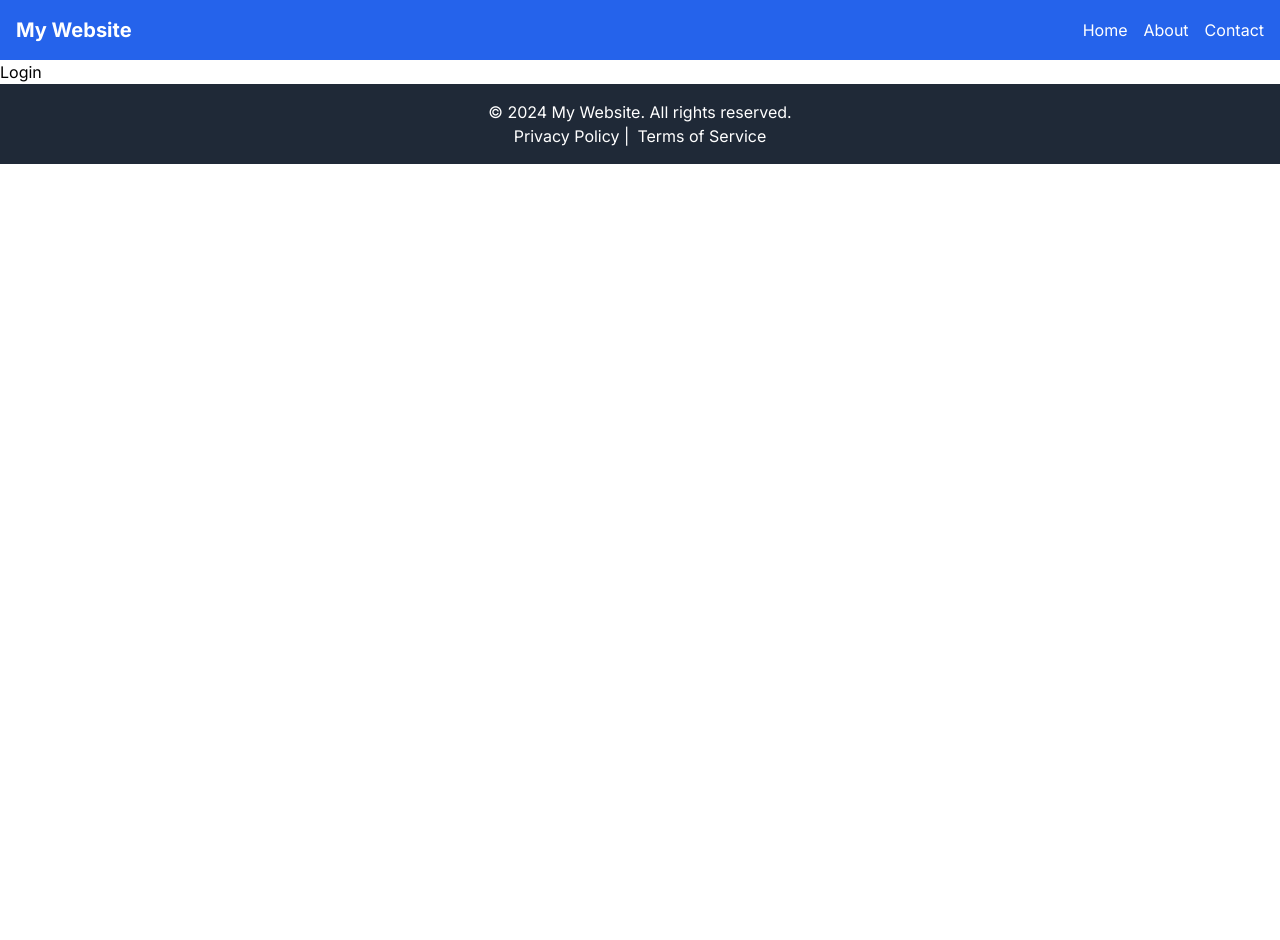
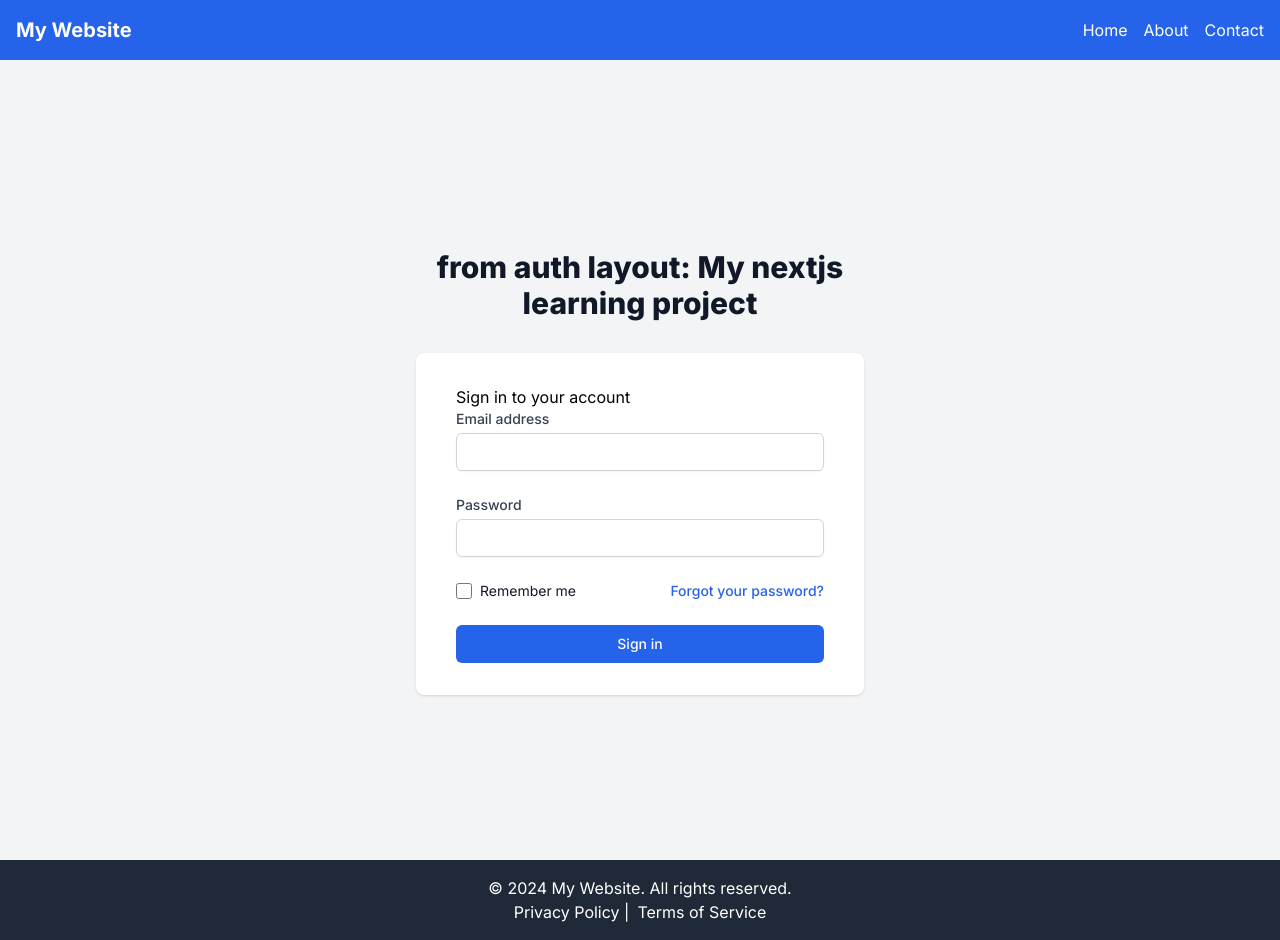
Before and after one commit to abdullahaccenture/nextjs-topics, a Next.js app: page /login in a window 1280 px wide. Before the commit the page ends 800 px from the top, so only its background shows below. Built offline with nearby package versions, Linux system fonts and the light colour scheme.

Commit message:
metadata

```diff
--- /dev/null
+++ b/app/(auth)/(with-layout)/layout.tsx
@@ -0,0 +1,25 @@
+import { Metadata } from "next";
+import React from "react";
+
+export const metadata: Metadata = {
+  title: "Authization screen",
+};
+
+function AuthLayout({ children }: { children: React.ReactNode }) {
+  return (
+    <div className="min-h-screen flex flex-col items-center justify-center bg-gray-100 py-12 px-4 sm:px-6 lg:px-8">
+      <div className="max-w-md w-full space-y-8">
+        <div>
+          <h2 className="mt-6 text-center text-3xl font-extrabold text-gray-900">
+            from auth layout: My nextjs learning project
+          </h2>
+        </div>
+        <div className="bg-white py-8 px-4 shadow sm:rounded-lg sm:px-10">
+          {children}
+        </div>
+      </div>
+    </div>
+  );
+}
+
+export default AuthLayout;
--- /dev/null
+++ b/app/(auth)/(with-layout)/login/page.tsx
@@ -0,0 +1,87 @@
+import { Metadata } from "next";
+
+export const metadata: Metadata = {
+  title: "Login screen",
+};
+
+export default function Login() {
+  return (
+    <div>
+      <h1> Sign in to your account</h1>
+      <form className="space-y-6">
+        <div>
+          <label
+            htmlFor="email"
+            className="block text-sm font-medium text-gray-700"
+          >
+            Email address
+          </label>
+          <div className="mt-1">
+            <input
+              id="email"
+              name="email"
+              type="email"
+              autoComplete="email"
+              required
+              className="appearance-none block w-full px-3 py-2 border border-gray-300 rounded-md shadow-sm placeholder-gray-400 focus:outline-none focus:ring-blue-500 focus:border-blue-500 sm:text-sm"
+            />
+          </div>
+        </div>
+
+        <div>
+          <label
+            htmlFor="password"
+            className="block text-sm font-medium text-gray-700"
+          >
+            Password
+          </label>
+          <div className="mt-1">
+            <input
+              id="password"
+              name="password"
+              type="password"
+              autoComplete="current-password"
+              required
+              className="appearance-none block w-full px-3 py-2 border border-gray-300 rounded-md shadow-sm placeholder-gray-400 focus:outline-none focus:ring-blue-500 focus:border-blue-500 sm:text-sm"
+            />
+          </div>
+        </div>
+
+        <div className="flex items-center justify-between">
+          <div className="flex items-center">
+            <input
+              id="remember-me"
+              name="remember-me"
+              type="checkbox"
+              className="h-4 w-4 text-blue-600 focus:ring-blue-500 border-gray-300 rounded"
+            />
+            <label
+              htmlFor="remember-me"
+              className="ml-2 block text-sm text-gray-900"
+            >
+              Remember me
+            </label>
+          </div>
+
+          <div className="text-sm">
+            <a
+              href="#"
+              className="font-medium text-blue-600 hover:text-blue-500"
+            >
+              Forgot your password?
+            </a>
+          </div>
+        </div>
+
+        <div>
+          <button
+            type="submit"
+            className="group relative w-full flex justify-center py-2 px-4 border border-transparent text-sm font-medium rounded-md text-white bg-blue-600 hover:bg-blue-700 focus:outline-none focus:ring-2 focus:ring-offset-2 focus:ring-blue-500"
+          >
+            Sign in
+          </button>
+        </div>
+      </form>
+    </div>
+  );
+}
--- a/app/(auth)/login/page.tsx
+++ /dev/null
@@ -1,7 +0,0 @@
-import React from "react";
-
-function Login() {
-  return <div>Login</div>;
-}
-
-export default Login;
--- a/app/layout.tsx
+++ b/app/layout.tsx
@@ -7,7 +7,7 @@
 const inter = Inter({ subsets: ["latin"] });
 
 export const metadata: Metadata = {
-  title: "Create Next App",
+  title: "Create Next App from Main layout",
   description: "Generated by create next app",
 };
 
--- a/app/not-found.tsx
+++ b/app/not-found.tsx
@@ -1,7 +1,20 @@
-import React from "react";
+// pages/404.js
+import Link from "next/link";
 
-function NotFound() {
-  return <div>This temporarilty not found page</div>;
+export default function NotFound() {
+  return (
+    <div className="min-h-screen bg-gray-100 flex flex-col items-center justify-center px-6">
+      <h1 className="text-6xl font-extrabold text-blue-600">404</h1>
+      <h2 className="mt-4 text-3xl font-bold text-gray-800">Page Not Found</h2>
+      <p className="mt-2 text-lg text-gray-600 text-center">
+        Oops! The page you are looking for does not exist or has been moved.
+      </p>
+      <Link
+        href="/login"
+        className="mt-6 inline-block px-6 py-3 text-sm font-medium text-white bg-blue-600 rounded-md shadow hover:bg-blue-700 focus:outline-none focus:ring-2 focus:ring-offset-2 focus:ring-blue-500"
+      >
+        Go Back Home
+      </Link>
+    </div>
+  );
 }
-
-export default NotFound;
```
Also changed, not shown: app/(auth)/(with-layout)/signup/page.tsx (renamed from app/(auth)/signup/page.tsx).
